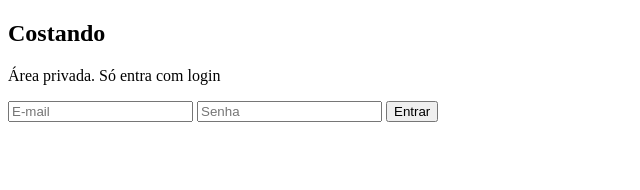
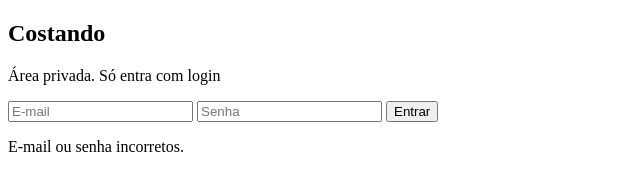
Before and after one commit to costanoy/costando, a plain HTML site: page index.html in a window 1280 px wide. Both pictures are taken after a click on the button "Entrar". Shown: the whole page, without its empty margins (0-640 px from the left). Drawn offline with nearby package versions, Linux system fonts and the light colour scheme; no server answers.

Commit message:
script completado

```diff
--- a/index.html
+++ b/index.html
@@ -60,7 +60,39 @@
         }
 
         // Quando clicar em "Entrar"
-     </script>
+        document.getElementById("btn-entrar").addEventListener("click", async () => {
+            const email = document.getElementById("email").value;
+            const senha = document.getElementById("senha").value;
+
+            const { error } = await db.auth.signInWithPassword({
+                email: email,
+                password: senha
+            });
+
+            if (error) {
+                erroLogin.textContent = "E-mail ou senha incorretos.";
+            } else {
+                mostrarBlog();
+            }
+        });
+
+        // Quando clicar em "Sair"
+        document.getElementById("btn-sair").addEventListener("click", async () => {
+            await db.auth.signOut();
+            mostrarLogin();
+        });
+
+        // Ao abrir a página: já estou logado de antes?
+        async function verificarSessao() {
+            const { data } = await db.auth.getSession();
+            if (data.session) {
+                mostrarBlog();
+            } else {
+                mostrarLogin();
+            }
+        }
+        verificarSessao();
+    </script>
 
 </body>
 </html>
```
